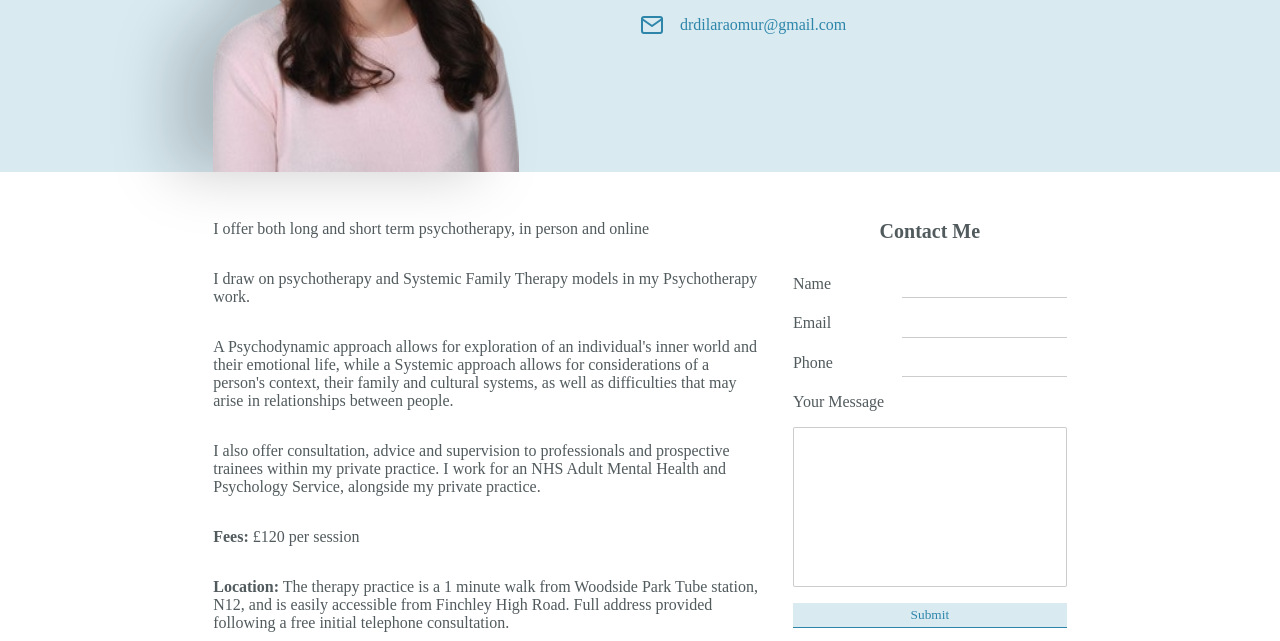
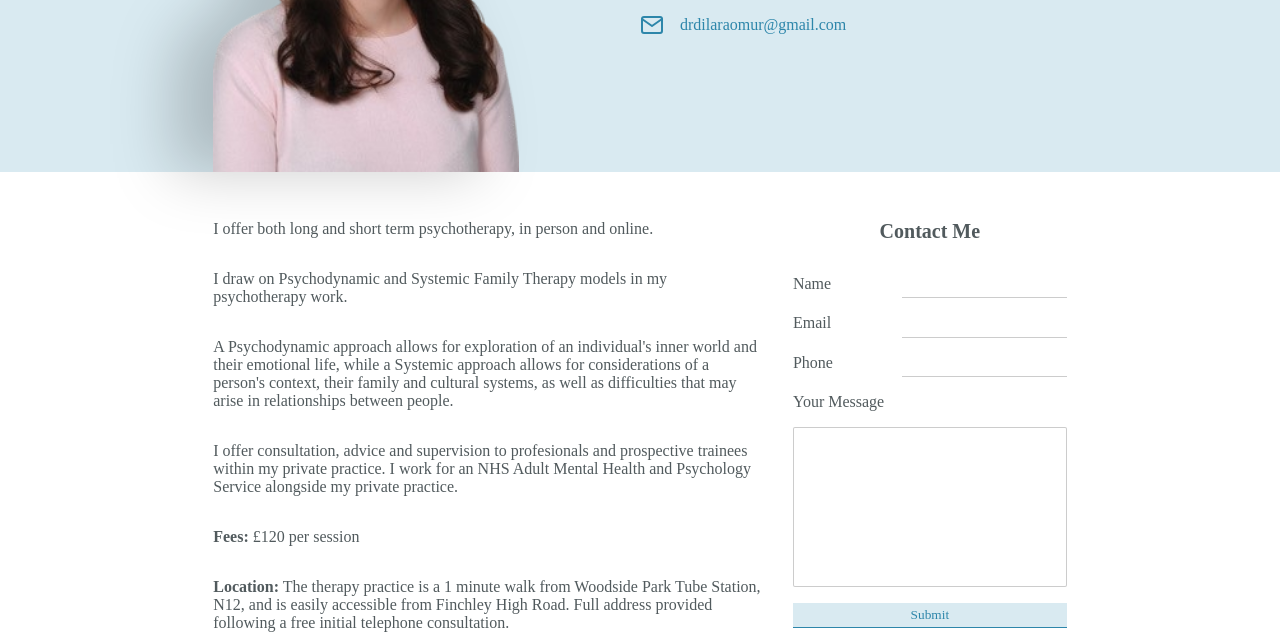
Before and after one commit to DrDilaraOmur/Dilara-Personal, a website: page index.html in a window 1280 px wide. Shown: the part 300-941 px from the top of the page. Drawn offline with nearby package versions, Linux system fonts and the light colour scheme; a web font is replaced by a local one.

Commit message:
Update index.html

```diff
--- a/index.html
+++ b/index.html
@@ -34,11 +34,11 @@
                 <div class="content-copy">
                     <p>
                         I offer both long and short term psychotherapy, in
-                        person and online
+                        person and online.
                     </p>
                     <p>
-                        I draw on psychotherapy and Systemic Family Therapy
-                        models in my Psychotherapy work.
+                        I draw on Psychodynamic and Systemic Family Therapy
+                        models in my psychotherapy work.
                     </p>
                     <p>
                         A Psychodynamic approach allows for exploration of an
@@ -49,15 +49,15 @@
                         between people.
                     </p>
                     <p>
-                        I also offer consultation, advice and supervision to
-                        professionals and prospective trainees within my private
+                        I offer consultation, advice and supervision to
+                        profesionals and prospective trainees within my private
                         practice. I work for an NHS Adult Mental Health and
-                        Psychology Service, alongside my private practice.
+                        Psychology Service alongside my private practice.
                     </p>
                     <p><b>Fees:</b> £120 per session</p>
                     <p>
                         <b>Location:</b> The therapy practice is a 1 minute walk
-                        from Woodside Park Tube station, N12, and is easily
+                        from Woodside Park Tube Station, N12, and is easily
                         accessible from Finchley High Road. Full address
                         provided following a free initial telephone
                         consultation.
```
